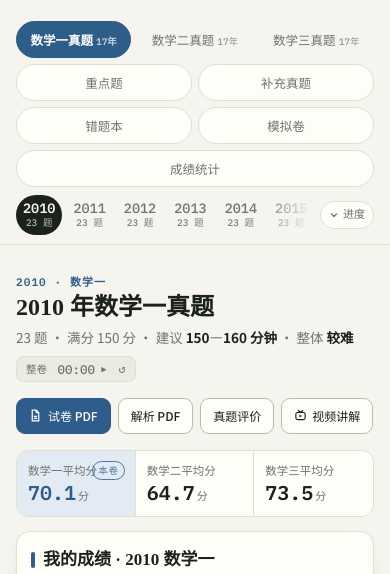
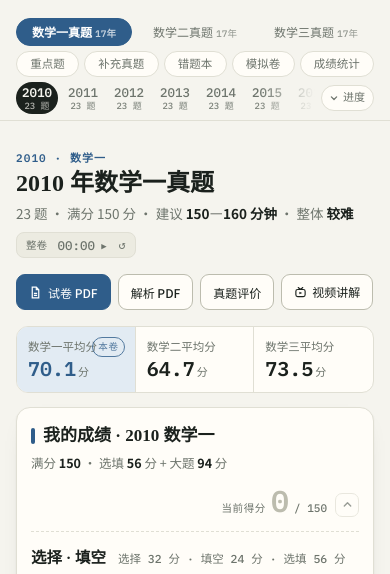
Before and after one commit to 3456038583-gif/kaoyan-math-site, a plain HTML site: page index.html in a window 390 px wide. Shown: the part 203-777 px from the top of the page. Drawn offline with Linux system fonts and the light colour scheme; no server answers.

Commit message:
fix(mobile): compact math sticky nav bar to single-row tools and tighter year bar

```diff
--- a/index.html
+++ b/index.html
@@ -1936,29 +1936,42 @@ footer .mono { font-family: var(--mono); }
   .supp-grid { grid-template-columns: 1fr; }
   .distrow { grid-template-columns: 52px 1fr; }
   .distrow .sc { grid-column: 2; }
-  /* 导航：两行三列，六个板块全部露出，不再依赖横向滑动 */
+  /* 导航紧凑两行：第一行分科真题（3列），第二行工具类（单行可横向滑动），把更多纵向空间留给题目 */
   .modules {
     display: grid;
-    gap: 6px;
+    gap: 5px;
     overflow: visible;
-    padding-block: 8px;
+    padding-block: 5px;
   }
-  .modgroup { display: grid; grid-template-columns: repeat(3, 1fr); gap: 6px; }
-  /* 工具类现在有四项：2×2 排布，避免第三行只剩一个 */
-  .modgroup--tools { grid-template-columns: repeat(2, 1fr); margin-left: 0; }
+  .modgroup { display: grid; grid-template-columns: repeat(3, 1fr); gap: 5px; min-width: 0; }
+  .modgroup--tools {
+    display: flex;
+    flex-wrap: nowrap;
+    gap: 5px;
+    min-width: 0;
+    margin-left: 0;
+    overflow-x: auto;
+    scrollbar-width: none;
+    -webkit-overflow-scrolling: touch;
+  }
+  .modgroup--tools::-webkit-scrollbar { display: none; }
   .modgroup--tools::before { display: none; }
-  /* 工具类为奇数项时，最后一项占满整行 */
-  .modgroup--tools .mod:last-child:nth-child(odd) { grid-column: 1 / -1; }
   .mod {
-    padding: 8px 4px;
-    font-size: 12.5px;
+    padding: 5px 4px;
+    font-size: 12px;
+    line-height: 1.35;
     text-align: center;
     overflow: hidden;
     text-overflow: ellipsis;
   }
   .mod .cnt { margin-left: 3px; font-size: 9.5px; }
+  .mod .wcnt { min-width: 14px; margin-left: 3px; padding: 0 4px; font-size: 9.5px; line-height: 14px; }
   /* 工具类用描边 + 底色，和实心高亮的真题页签区分 */
   .modgroup--tools .mod {
+    flex: 1 0 auto;
+    padding: 4px 8px;
+    font-size: 11.5px;
+    overflow: visible;
     background: var(--surface);
     border-color: var(--line);
   }
@@ -1967,9 +1980,12 @@ footer .mono { font-family: var(--mono); }
     border-color: var(--accent);
     color: var(--accent-ink);
   }
-  /* 年份条给足宽度，右侧渐隐提示可横向滑动 */
-  .yearbar { gap: 6px; }
-  .yprog-btn { height: 28px; padding: 0 8px 0 7px; font-size: 11px; }
+  /* 年份条压缩高度，右侧渐隐提示可横向滑动 */
+  .yearbar { gap: 6px; padding-bottom: 6px; }
+  .year { height: 32px; min-width: 42px; gap: 2px; padding: 0 5px; border-radius: 16px; font-size: 12.5px; }
+  .year .y-st { font-size: 9px; }
+  .year.is-done .y-st { font-size: 9.5px; }
+  .yprog-btn { height: 26px; padding: 0 8px 0 6px; font-size: 11px; }
   .years {
     mask-image: linear-gradient(to right, #000 calc(100% - 18px), transparent);
     -webkit-mask-image: linear-gradient(to right, #000 calc(100% - 18px), transparent);
```
